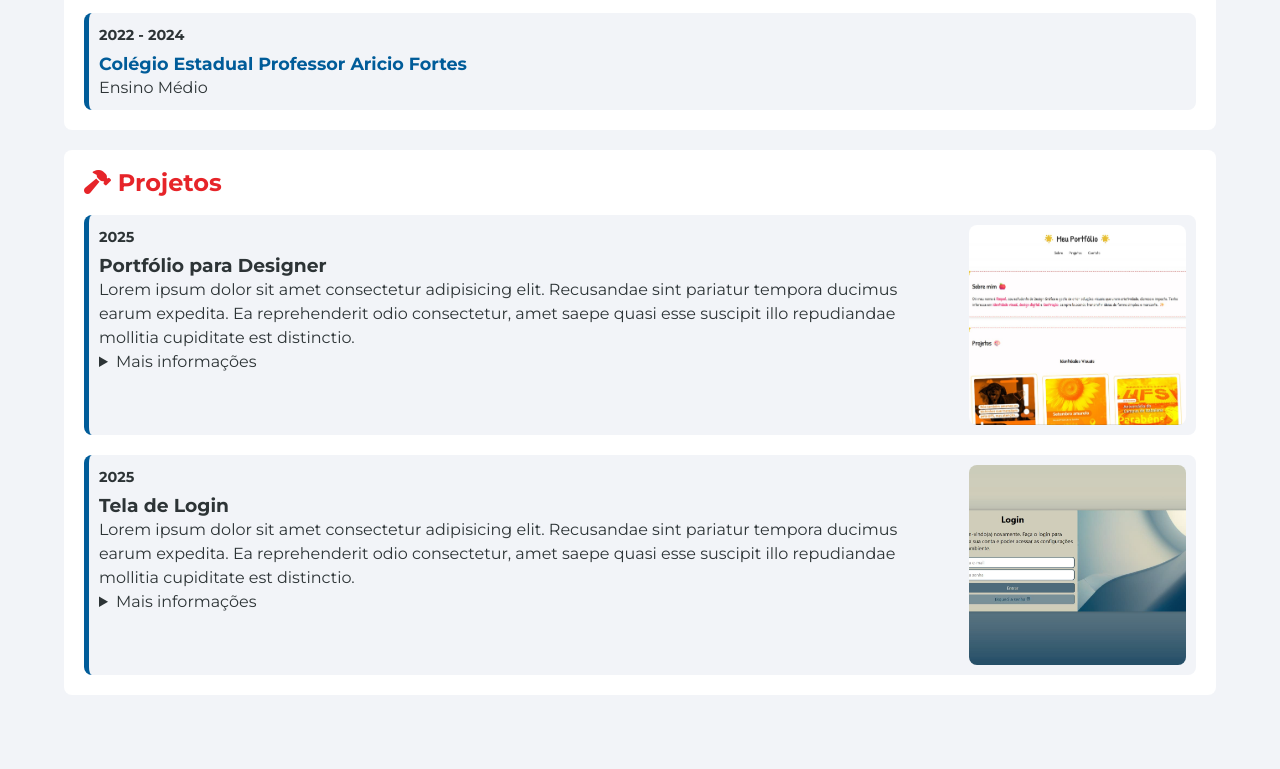
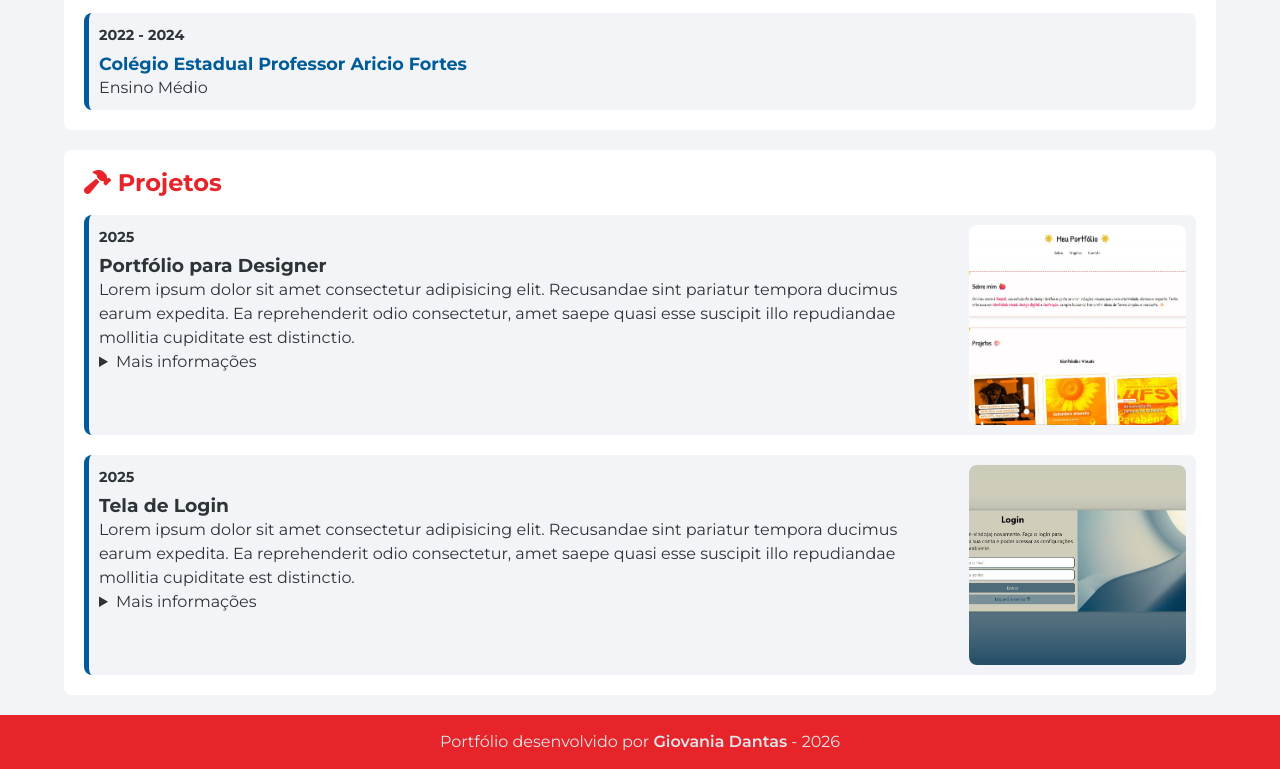
Before and after one commit to psicogi/portfolio1.0, a plain HTML site: page index.html in a window 1280 px wide. Shown: the part 954-1723 px from the top of the page. Before the commit the page ends 1669 px from the top, so only its background shows below. Drawn offline with Linux system fonts and the light colour scheme.

Commit message:
footer feito e estilizado

```diff
--- a/assets/css/style.css
+++ b/assets/css/style.css
@@ -241,6 +241,24 @@ article h2 {
     border-radius: 8px;
 }
 
+footer {
+    background: var(--destaque);
+    color: var(--texto-inverso);
+    text-align: center;
+    padding: 15px;
+}
+
+footer a {
+    color: var(--texto-inverso);
+    text-decoration: none;
+    font-weight: 600;
+    transition: color 0.5s;
+}
+
+footer a:hover {
+    color: var(--destaque-inverso);
+}
+
 @media screen and (min-width: 768px) {
     .info > .nome {
         font-size: 1.2em;
--- a/index.html
+++ b/index.html
@@ -184,7 +184,7 @@
         </section>
     </main>
     <footer>
-
+        Portfólio desenvolvido por <a href="https://www.linkedin.com/in/devgioo" target="_blank">Giovania Dantas</a> - 2026
     </footer>
 
     <script src="js/script.js"></script>
```
